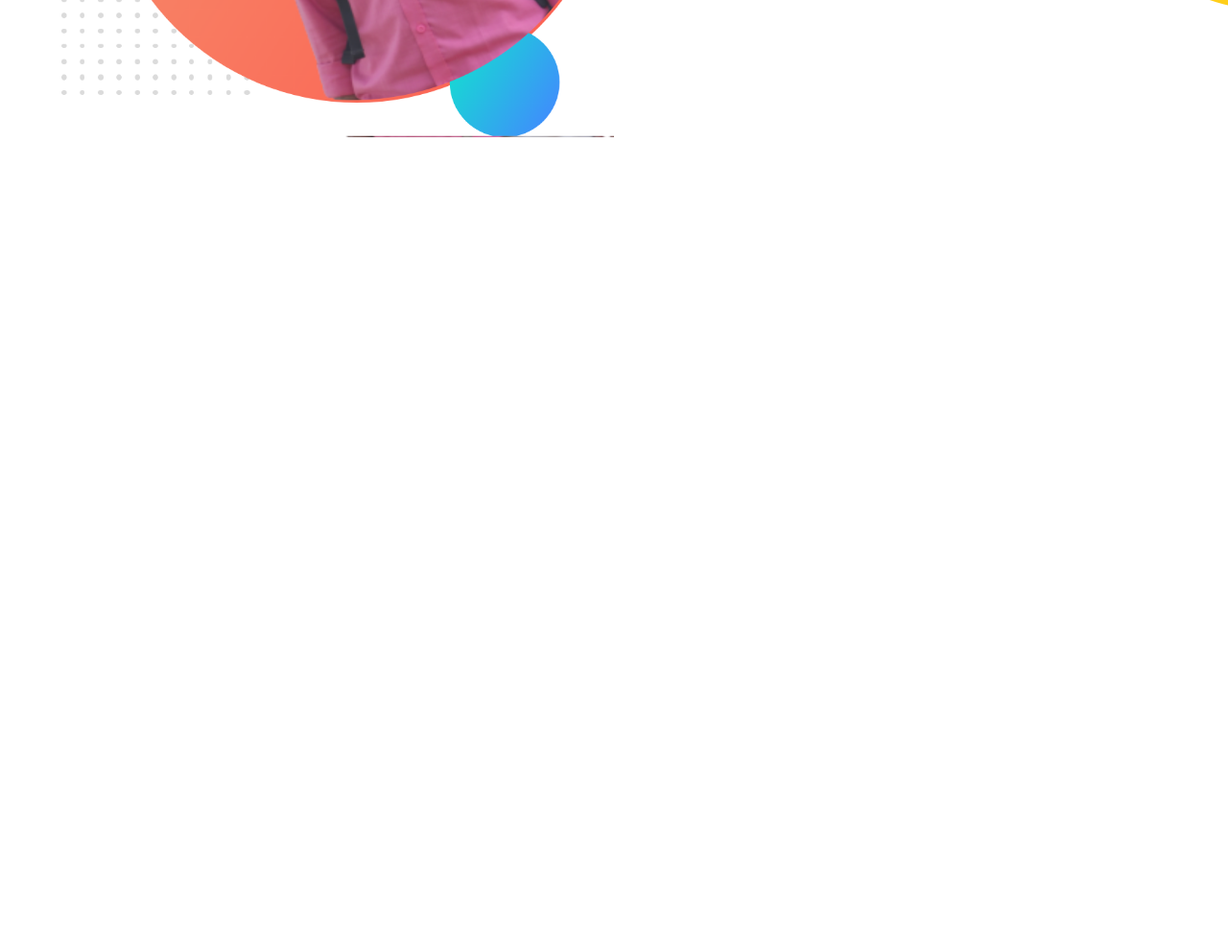
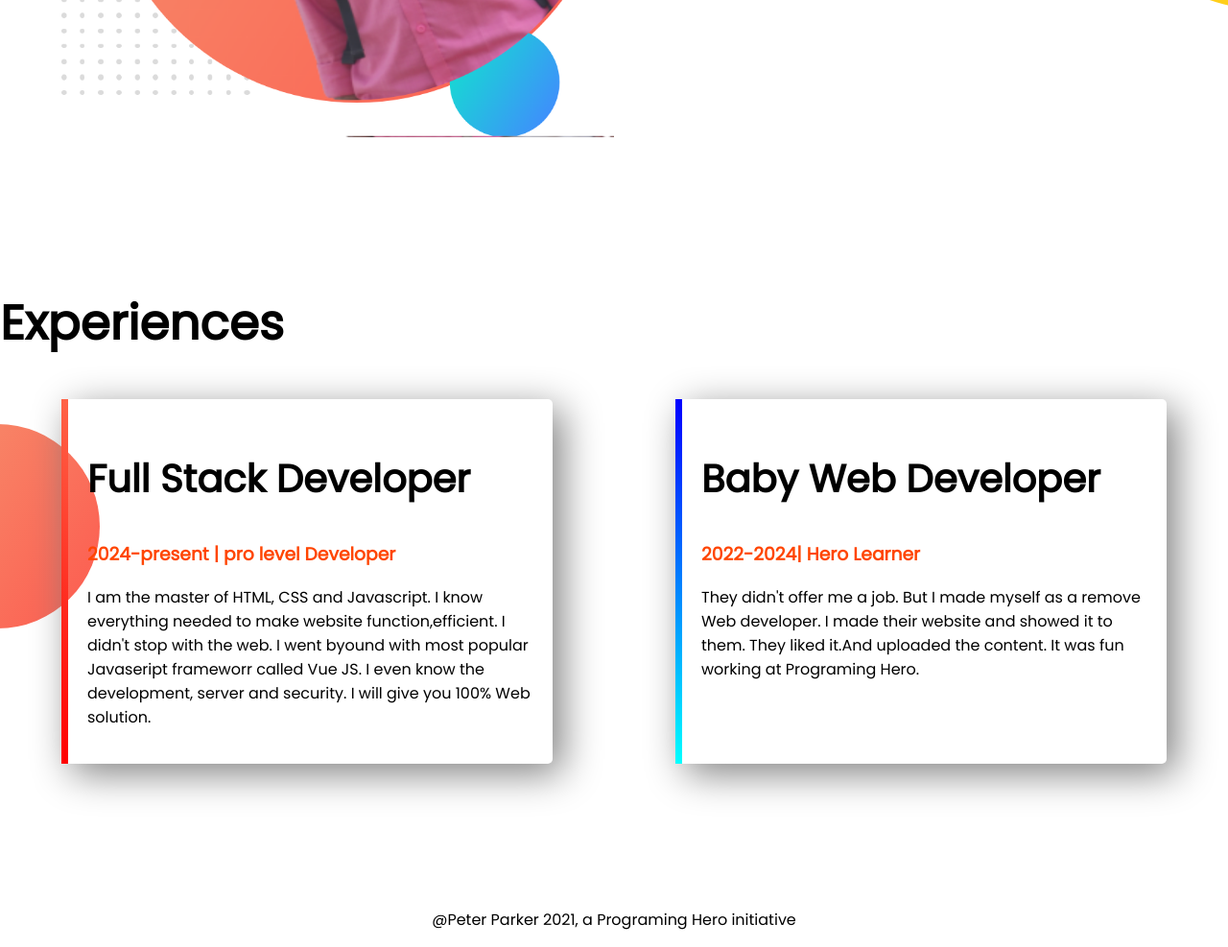
Before and after one commit to sanaul01/s-developer-portfolio, a plain HTML site: page index.html in a window 1280 px wide. Shown: the part 1158-2145 px from the top of the page at 96% size. Before the commit the page ends 1458 px from the top, so only its background shows below. Drawn offline with Linux system fonts and the light colour scheme.

Commit message:
footer and experience added

```diff
--- a/index.html
+++ b/index.html
@@ -13,7 +13,7 @@
 </head>
 
 <body>
-    <section class="tope-banner">
+    <section class="tope-banner flexible-container">
         <div class="half-width">
             <h1>Welcome To</h1>
             <h1><span class="orange">Peter Parker</span> World!</h1>
@@ -27,7 +27,7 @@
             <img src="images/my-bg.png" alt="">
         </div>
     </section>
-    <section class="dream-big">
+    <section class="dream-big flexible-container">
         <div class="half-width">
             <img src="images/my-bg.png" alt="">
         </div>
@@ -40,7 +40,30 @@
         </div>
     </section>
 
-
+    <section class="experience-area">
+        <h1>Experiences</h1>
+        <div class="flexible-container">
+            <dev id="full-stack-dev" class="experience-item">
+                <h2>Full Stack Developer</h2>
+                <h3 class="orange-color">2024-present | pro level Developer</h3>
+                <p>I am the master of HTML, CSS and Javascript. I know everything needed to make website
+                    function,efficient.
+                    I didn't stop with the web. I went byound with most popular Javaseript frameworr called Vue JS. I
+                    even
+                    know the development, server and security. I will give you 100% Web solution.</p>
+            </dev>
+            <dev id="web-dev-experience" class="experience-item">
+                <h2>Baby Web Developer</h2>
+                <h3 class="orange-color">2022-2024| Hero Learner</h3>
+                <p>They didn't offer me a job. But I made myself as a remove Web developer. I made their website and
+                    showed
+                    it to them. They liked it.And uploaded the content. It was fun working at Programing Hero.</p>
+            </dev>
+        </div>
+    </section>
+    <footer>
+        <p>@Peter Parker 2021, a Programing Hero initiative</p>
+    </footer>
 </body>
 
 </html>
--- a/style.css
+++ b/style.css
@@ -5,10 +5,13 @@ body{
 h1{
     font-size: 50px;
 }
+h2{
+    font-size: 40px;
+}
 .orange{
     color: orangered;
 }
-section{
+.flexible-container{
     display: flex;
     margin-bottom: 150px;
 }
@@ -37,3 +40,33 @@ section{
     background-position: right;
 
 }
+.orange-color{
+    color: orangered;
+}
+.experience-item{
+    width: 40%;
+    margin-left: 5%;
+    margin-right: 5%;
+    padding: 20px;
+    box-shadow: 10px 10px 40px gray;
+    border-radius: 5px;
+}
+.experience-area{
+    background-image: url(images/exp-bg.png);
+    background-repeat: no-repeat;
+    background-position: left;
+}
+#web-dev-experience{
+    border-left: 7px solid;
+    border-image: linear-gradient(blue,cyan);
+    border-image-slice: 1;
+
+}
+#full-stack-dev{
+    border-left: 7px solid;
+    border-image: linear-gradient(tomato,red);
+    border-image-slice: 1;
+}
+footer p{
+    text-align: center;
+}
```
